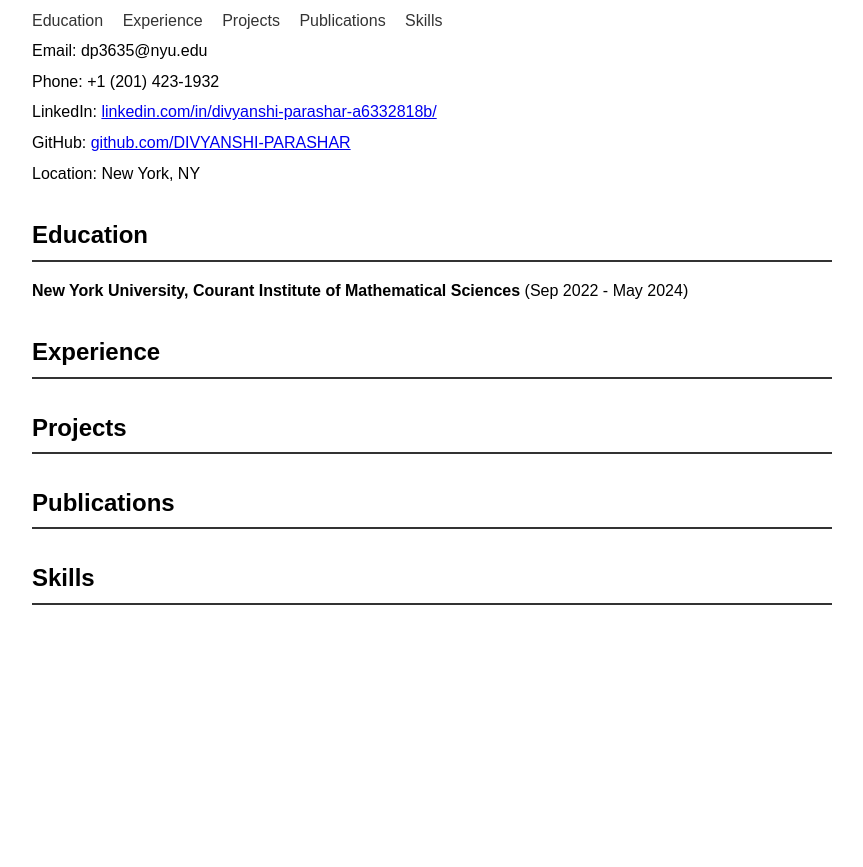
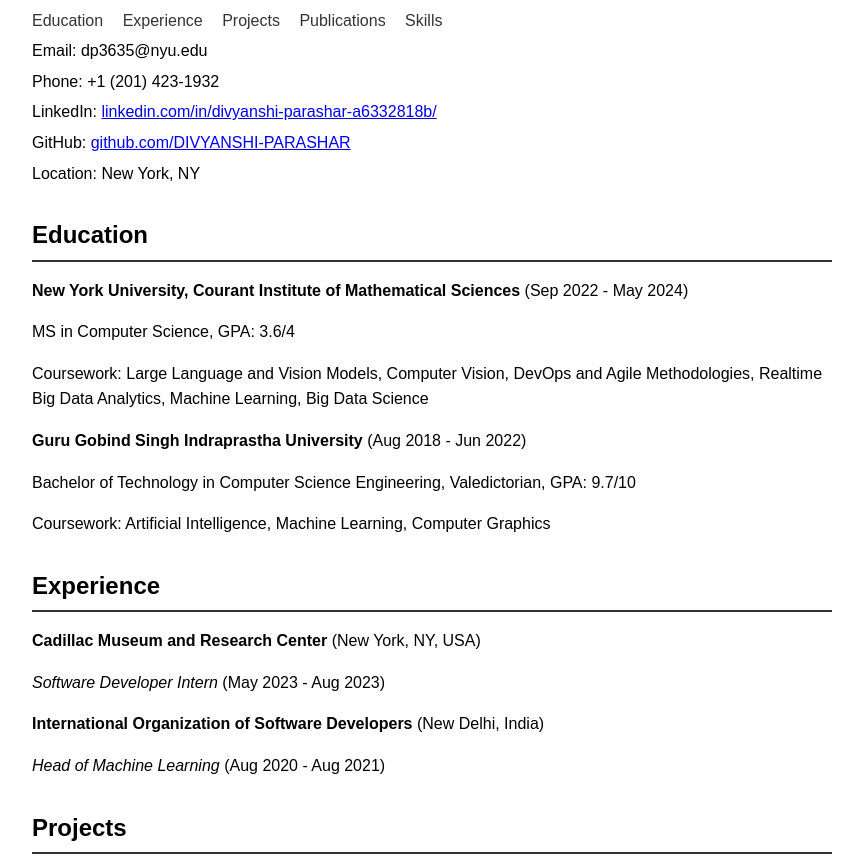
Before and after one commit to DIVYANSHI-PARASHAR/DIVYANSHI-PARASHAR.github.io, a plain HTML site: page index.html in a window 1280 px wide. Shown: the part 85-952 px from the top of the page, without its empty margins (208-1071 px from the left). Before the commit the page ends 800 px from the top, so only its background shows below. Drawn offline with Linux system fonts and the light colour scheme.

Commit message:
Update index.html

```diff
--- a/index.html
+++ b/index.html
@@ -76,17 +76,26 @@
             </div>
         </header>
 
-        <section class="education" id="education">
+        <section class="education">
             <h2 class="section-title">Education</h2>
             <p><strong>New York University, Courant Institute of Mathematical Sciences</strong> (Sep 2022 - May 2024)</p>
-            <!-- Add education details -->
+            <p>MS in Computer Science, GPA: 3.6/4</p>
+            <p>Coursework: Large Language and Vision Models, Computer Vision, DevOps and Agile Methodologies, Realtime Big Data Analytics, Machine Learning, Big Data Science</p>
+            <p><strong>Guru Gobind Singh Indraprastha University</strong> (Aug 2018 - Jun 2022)</p>
+            <p>Bachelor of Technology in Computer Science Engineering, Valedictorian, GPA: 9.7/10</p>
+            <p>Coursework: Artificial Intelligence, Machine Learning, Computer Graphics</p>
         </section>
 
         <!-- Repeat similar sections for Experience, Projects, Publications, and Skills -->
 
-        <section class="experience" id="experience">
+        <section class="experience">
             <h2 class="section-title">Experience</h2>
-            <!-- Add experience details -->
+            <p><strong>Cadillac Museum and Research Center</strong> (New York, NY, USA)</p>
+            <p><em>Software Developer Intern</em> (May 2023 - Aug 2023)</p>
+
+            <p><strong>International Organization of Software Developers</strong> (New Delhi, India)</p>
+            <p><em>Head of Machine Learning</em> (Aug 2020 - Aug 2021)</p>
+
         </section>
 
         <section class="projects" id="projects">
```
